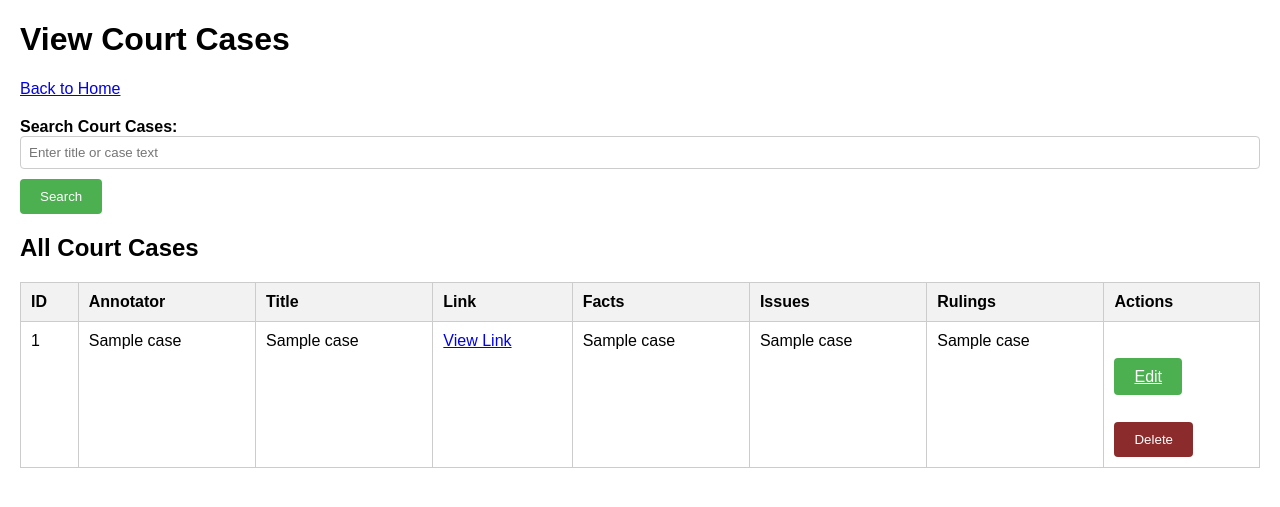
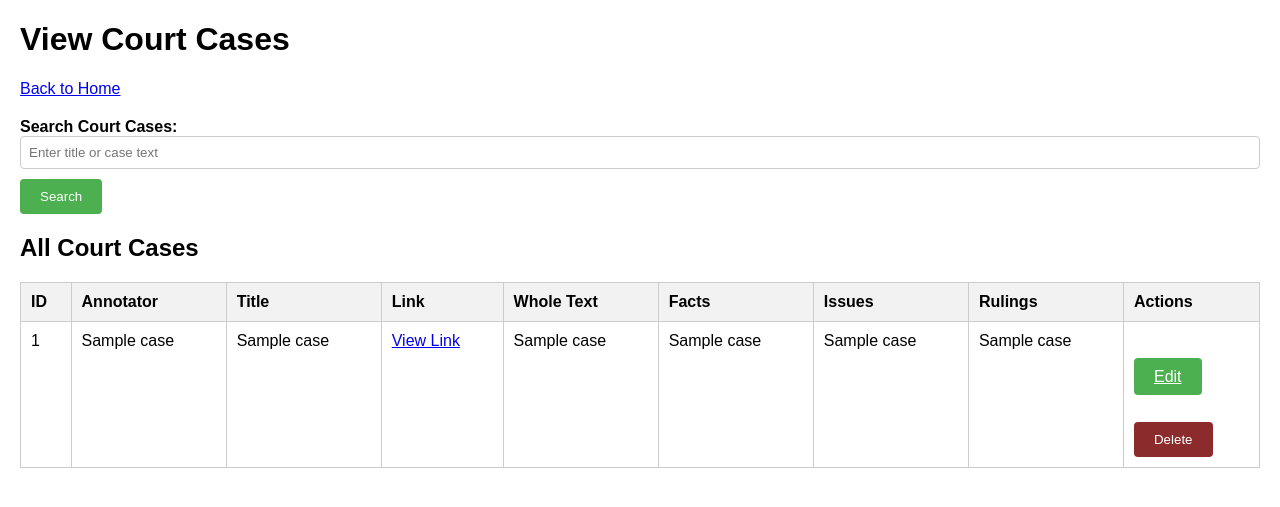
Before and after one commit to jewelldmnt/Court-Cases-Annotator, a Flask app: template templates/view_cases.html in a window 1280 px wide. Shown: the top 507 px of the page. Run offline with Flask 3, Linux system fonts and the light colour scheme; the template is opened without the code that fills it: most values are stand-ins (such as "Sample title", 1, 10 or a date in 2020).

Commit message:
whole text

```diff
--- a/templates/view_cases.html
+++ b/templates/view_cases.html
@@ -26,6 +26,7 @@
                 <th>Annotator</th>
                 <th>Title</th>
                 <th>Link</th>
+                <th>Whole Text</th>
                 <th>Facts</th>
                 <th>Issues</th>
                 <th>Rulings</th>
@@ -39,6 +40,7 @@
                 <td>{{ case[1] }}</td>
                 <td>{{ case[3] }}</td>
                 <td><a href="{{ case[2] }}" target="_blank">View Link</a></td>
+                <td>{{ case[4] }}</td>
                 <td>{{ case[5] }}</td>
                 <td>{{ case[6] }}</td>
                 <td>{{ case[7] }}</td>
```
